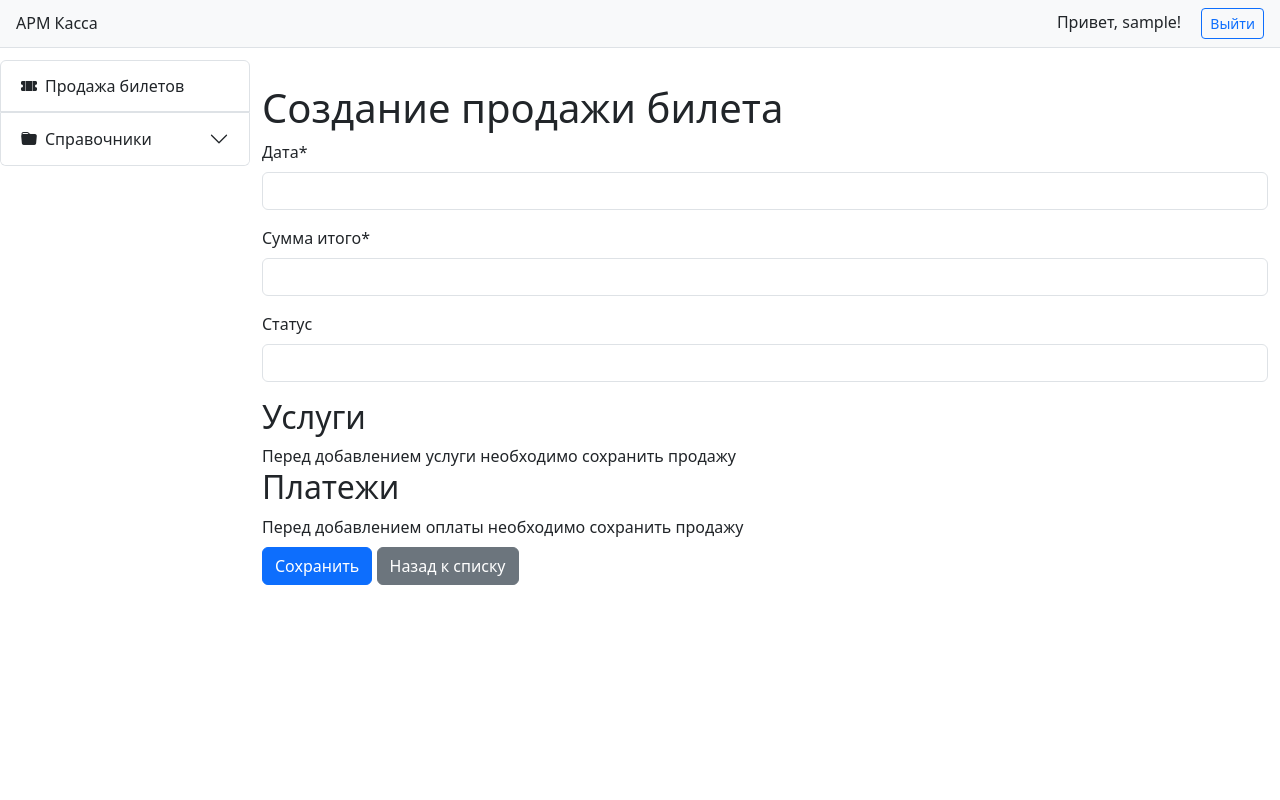
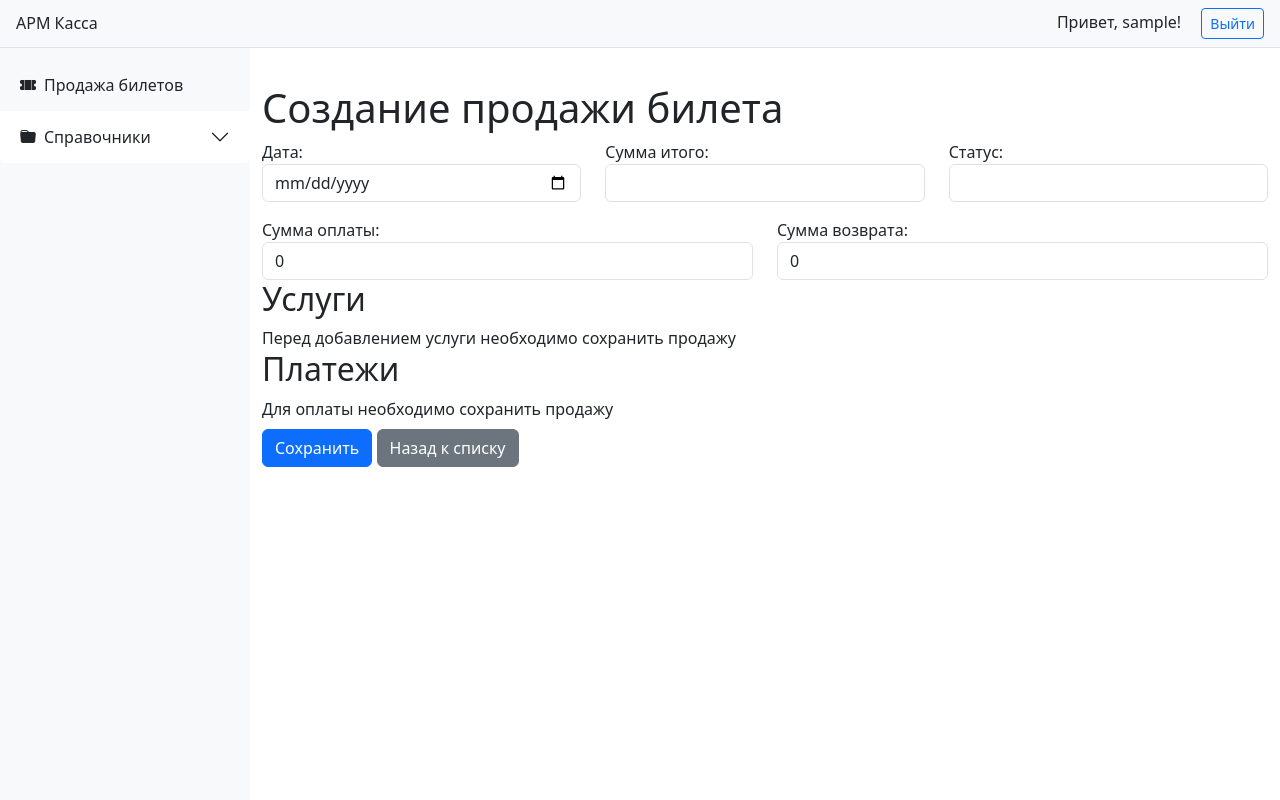
Before and after one commit to baghdat-bm/maBoxOffice, a Django app: page /ticket-sales/create/ in a window 1280 px wide. Run offline with Django 5.2, Linux system fonts and the light colour scheme; the visitor is signed in with stand-in values (Sample User, id 1); some libraries are stand-ins or nearby versions.

Commit message:
в продажи добавил поля оплаты и возврата, скорректировал ее форму и шаблон

```diff
--- a/webapp/templates/base.html
+++ b/webapp/templates/base.html
@@ -45,6 +45,40 @@
         .accordion-button.no-arrow:active, .accordion-button.no-arrow:focus {
             background-color: #e7f3ff; /* светло-голубой цвет */
             box-shadow: none;
+        }
+
+        /* Убираем обводку и фон для заголовков аккордеона */
+        .accordion-button {
+            border: none;
+            box-shadow: none;
+        }
+
+        /* Убираем обводку при активации и фокусе */
+        .accordion-button:focus, .accordion-button:not(.collapsed) {
+            box-shadow: none;
+            border: none;
+        }
+
+        /* Убираем границу вокруг самого аккордеона */
+        .accordion-item {
+            border: none;
+        }
+
+        /* Стили для текста ссылок внутри аккордеона */
+        .accordion-body .nav-link {
+            color: inherit; /* Наследовать цвет от родителя */
+            text-decoration: none; /* Убираем подчеркивание */
+        }
+
+        /* Цвет текста при наведении */
+        .accordion-body .nav-link:hover {
+            color: #0d6efd; /* Стандартный цвет ссылки при наведении */
+        }
+
+        /* Убираем постоянное выделение */
+        .accordion-body .nav-link:focus, .accordion-body .nav-link:active {
+            color: #0d6efd;
+            text-decoration: none;
         }
     </style>
 
--- a/webapp/templates/site/navbar.html
+++ b/webapp/templates/site/navbar.html
@@ -1,6 +1,6 @@
-<div class="accordion" id="navbarAccordion" style="position: fixed; top: 0; left: 0; height: 100%; width: 250px; padding-top: 60px;">
+<div class="accordion bg-light" id="navbarAccordion" style="position: fixed; top: 0; left: 0; height: 100%; width: 250px; padding-top: 60px;">
     <!-- Элемент Продажа билетов как часть аккордеона, без постоянного выделения -->
-    <div class="accordion-item">
+    <div class="accordion-item bg-light">
         <h2 class="accordion-header" id="headingTicketSales">
             <a class="accordion-button no-arrow d-flex align-items-center" href="{% url 'ticket_sales:ticket-sale-list' %}" style="text-decoration: none;">
                 <i class="bi bi-ticket-perforated-fill me-2"></i> Продажа билетов
@@ -9,7 +9,7 @@
     </div>
 
     <!-- Элемент Справочники как раскрывающийся компонент -->
-    <div class="accordion-item">
+    <div class="accordion-item bg-light">
         <h2 class="accordion-header" id="headingReferences">
             <button class="accordion-button collapsed" type="button" data-bs-toggle="collapse" data-bs-target="#collapseReferences" aria-expanded="false" aria-controls="collapseReferences">
                 <i class="bi bi-folder-fill me-2"></i> Справочники
--- a/webapp/templates/ticket_sales/partials/ticket_sales_payments_list.html
+++ b/webapp/templates/ticket_sales/partials/ticket_sales_payments_list.html
@@ -1,7 +1,7 @@
 <ul class="list-group">
     {% for payment in ticket_sale.ticketsalespayments_set.all %}
         <li class="list-group-item d-flex justify-content-between align-items-center">
-            {{ payment.payment_method }} - {{ payment.accepted_amount }} тг.
+            {{ payment.payment_method }} - {{ payment.accepted_amount }} ₸
             <span>
             <button class="btn btn-sm btn-warning"
                     hx-get="{% url 'ticket_sales:ticket-sales-payments-update' ticket_sale.id payment.id %}"
--- a/webapp/templates/ticket_sales/partials/ticket_sales_payments_list_view.html
+++ b/webapp/templates/ticket_sales/partials/ticket_sales_payments_list_view.html
@@ -1,7 +1,7 @@
 <ul class="list-group">
     {% for payment in ticket_sale.ticketsalespayments_set.all %}
         <li class="list-group-item d-flex justify-content-between align-items-center">
-            {{ payment.payment_method }} - {{ payment.accepted_amount }} тг.
+            {{ payment.payment_method }} - {{ payment.accepted_amount }} ₸
         </li>
     {% endfor %}
 </ul>
--- a/webapp/templates/ticket_sales/partials/ticket_sales_service_list.html
+++ b/webapp/templates/ticket_sales/partials/ticket_sales_service_list.html
@@ -1,7 +1,7 @@
 <ul class="list-group">
     {% for service in ticket_sale.ticketsalesservice_set.all %}
         <li class="list-group-item d-flex justify-content-between align-items-center">
-            {{ service.service.name }} ({{ service.event.name }}) - {{ service.total_amount }} тг.
+            {{ service.service.name }} ({{ service.event.name }}) - {{ service.total_amount }} ₸
             <span>
             <button class="btn btn-sm btn-warning"
                     hx-get="{% url 'ticket_sales:ticket-sales-service-update' ticket_sale.id service.id %}"
--- a/webapp/templates/ticket_sales/partials/ticket_sales_service_list_view.html
+++ b/webapp/templates/ticket_sales/partials/ticket_sales_service_list_view.html
@@ -1,7 +1,7 @@
 <ul class="list-group">
     {% for service in ticket_sale.ticketsalesservice_set.all %}
         <li class="list-group-item d-flex justify-content-between align-items-center">
-            {{ service.service.name }} ({{ service.event.name }}) - {{ service.total_amount }} тг.
+            {{ service.service.name }} ({{ service.event.name }}) - {{ service.total_amount }} ₸
         </li>
     {% endfor %}
 </ul>
--- a/webapp/templates/ticket_sales/ticket_sale_confirm_delete.html
+++ b/webapp/templates/ticket_sales/ticket_sale_confirm_delete.html
@@ -5,7 +5,7 @@
 {% block content %}
 <div class="container mt-4">
     <h1>Удалить продажу билета №{{ object.id }}?</h1>
-    <p>Вы уверены, что хотите удалить продажу билета от {{ object.date }} на сумму {{ object.amount }} тг?</p>
+    <p>Вы уверены, что хотите удалить продажу билета от {{ object.date }} на сумму {{ object.amount }} ₸?</p>
     <form method="post">
         {% csrf_token %}
         <button type="submit" class="btn btn-danger">Удалить</button>
--- a/webapp/templates/ticket_sales/ticket_sale_detail.html
+++ b/webapp/templates/ticket_sales/ticket_sale_detail.html
@@ -6,7 +6,7 @@
 <div class="container mt-4">
     <h1>Продажа Билета №{{ object.id }}</h1>
     <p>Дата: {{ object.date }}</p>
-    <p>Сумма итого: {{ object.amount }} ₽</p>
+    <p>Сумма итого: {{ object.amount }} ₸</p>
     <p>Статус: {{ object.status }}</p>
 
     <h2>Услуги</h2>
--- a/webapp/templates/ticket_sales/ticket_sale_form.html
+++ b/webapp/templates/ticket_sales/ticket_sale_form.html
@@ -1,5 +1,6 @@
 {% extends 'base.html' %}
 {% load crispy_forms_tags %}
+{% load form_filters %}
 
 {% block title %}{% if form.instance.id %}Редактирование{% else %}Создание{% endif %} продажи билета{% endblock %}
 
@@ -17,7 +18,44 @@
 
         <form method="post">
             {% csrf_token %}
-            {{ form|crispy }}
+            <!-- Сетка для первой строки с полями date, amount и status -->
+            <div class="row">
+                <div class="col-md-4">
+                    <div class="form-group">
+                        {{ form.date.label_tag }}
+                        {{ form.date|add_class:"form-control" }}
+                    </div>
+                </div>
+                <div class="col-md-4">
+                    <div class="form-group">
+                        {{ form.amount.label_tag }}
+                        {{ form.amount|add_class:"form-control" }}
+                    </div>
+                </div>
+                <div class="col-md-4">
+                    <div class="form-group">
+                        {{ form.status.label_tag }}
+                        {{ form.status|add_class:"form-control" }}
+                    </div>
+                </div>
+            </div>
+
+            <!-- Сетка для новой строки с полями paid_amount и refund_amount -->
+            <div class="row mt-3">
+                <div class="col-md-6">
+                    <div class="form-group">
+                        {{ form.paid_amount.label_tag }}
+                        {{ form.paid_amount|add_class:"form-control" }}
+                    </div>
+                </div>
+                <div class="col-md-6">
+                    <div class="form-group">
+                        {{ form.refund_amount.label_tag }}
+                        {{ form.refund_amount|add_class:"form-control" }}
+                    </div>
+                </div>
+            </div>
+
             <h2>Услуги</h2>
             <div id="ticket-sales-service-list">
                 {% if form.instance.id %}
@@ -41,20 +79,13 @@
                 {% endif %}
             </div>
             {% if form.instance.id %}
-                <button type="button" class="btn btn-secondary mt-2"
-                        hx-get="{% url 'ticket_sales:ticket-sales-payments-create' form.instance.id %}"
-                        hx-target="#ticket-sales-payments-list" hx-swap="beforeend">
-                    Добавить платеж
-                </button>
-
                 <button type="button" class="btn btn-success mt-2" id="start-payment"
-                        data-ticket-sale-id="{{ ticket_sale.id }}"
-                        data-payment-id="{{ form.instance.id }}">
+                        data-ticket-sale-id="{{ form.instance.id }}">
                     Выполнить оплату
                 </button>
 
             {% else %}
-                Перед добавлением оплаты необходимо сохранить продажу
+                Для оплаты необходимо сохранить продажу
             {% endif %}
 
             <div class="mt-2">
@@ -64,6 +95,7 @@
         </form>
     </div>
 {% endblock %}
+
 
 {% block scripts %}
     <script>
@@ -81,9 +113,8 @@
 
             // Получаем значения из атрибутов данных
             const ticketSaleId = this.getAttribute('data-ticket-sale-id');
-            const paymentId = this.getAttribute('data-payment-id');
 
-            fetch(`/ticket-sales/payment-process/${ticketSaleId}/${paymentId}/`, {
+            fetch(`/ticket-sales/payment-process/${ticketSaleId}/`, {
                 method: 'POST',
                 body: paymentFormData
             })
@@ -108,7 +139,7 @@
             const progressBar = document.getElementById('payment-progress-bar');
             const progressText = document.getElementById('payment-progress-text');
 
-            fetch(`{% url 'ticket_sales:check-payment-status' process_id=0 %}`.replace('0', processId))
+            fetch(`{% url 'ticket_sales:check-payment-status' process_id=0 %}`.replace(0, processId))
                 .then(response => response.json())
                 .then(data => {
                     if (data.status === 'wait') {
--- a/webapp/templates/ticket_sales/ticket_sale_list.html
+++ b/webapp/templates/ticket_sales/ticket_sale_list.html
@@ -9,9 +9,11 @@
         <ul class="list-group">
             {% for sale in object_list %}
                 <li class="list-group-item d-flex justify-content-between align-items-center">
-            <a href="{% url 'ticket_sales:ticket-sale-detail' sale.id %}">№{{ sale.id }} от {{ sale.date }}</a>
+                    <a href="{% url 'ticket_sales:ticket-sale-detail' sale.id %}">№{{ sale.id }} от {{ sale.date }} на
+                        сумму {{ sale.amount }} ₸</a>
                     <span>
-                <a href="{% url 'ticket_sales:ticket-sale-update' sale.id %}" class="btn btn-sm btn-warning">Изменить</a>
+                <a href="{% url 'ticket_sales:ticket-sale-update' sale.id %}"
+                   class="btn btn-sm btn-warning">Изменить</a>
                 <a href="{% url 'ticket_sales:ticket-sale-delete' sale.id %}" class="btn btn-sm btn-danger">Удалить</a>
             </span>
                 </li>
--- a/webapp/ticket_sales/forms.py
+++ b/webapp/ticket_sales/forms.py
@@ -1,11 +1,20 @@
 from django import forms
+from crispy_forms.layout import Layout, Row, Column, Submit, Fieldset, ButtonHolder, Field, Div
+from crispy_forms.helper import FormHelper
+
 from .models import TicketSale, TicketSalesService, TicketSalesPayments
 
 
 class TicketSaleForm(forms.ModelForm):
+    date = forms.DateField(
+        widget=forms.DateInput(format='%Y-%m-%d', attrs={'type': 'date'}),
+        input_formats=['%Y-%m-%d'],
+        label='Дата'
+    )
+
     class Meta:
         model = TicketSale
-        fields = ['date', 'amount', 'status']
+        fields = ['date', 'amount', 'status', 'paid_amount', 'refund_amount']
 
 
 class TicketSalesServiceForm(forms.ModelForm):
@@ -29,5 +38,5 @@ class TicketSalesServiceForm(forms.ModelForm):
 class TicketSalesPaymentsForm(forms.ModelForm):
     class Meta:
         model = TicketSalesPayments
-        fields = ['payment_date', 'payment_method', 'accepted_from_the_buyer', 'amount_of_change',
-                  'accepted_amount', 'process_id', 'last_status', 'error_text', 'transaction_id', 'response_data']
+        fields = ['payment_date', 'payment_method', 'amount', 'process_id', 'last_status', 'error_text',
+                  'transaction_id', 'response_data']
--- a/webapp/ticket_sales/models.py
+++ b/webapp/ticket_sales/models.py
@@ -7,6 +7,8 @@ from references.models import Service, Event, Inventory
 class TicketSale(models.Model):
     date = models.DateField(verbose_name="Дата")
     amount = models.IntegerField(verbose_name="Сумма итого")
+    paid_amount = models.IntegerField(verbose_name="Сумма оплаты", blank=True, default=0)
+    refund_amount = models.IntegerField(verbose_name="Сумма возврата", blank=True, default=0)
     status = models.CharField(max_length=2, verbose_name='Статус', null=True, blank=True)
 
     def __str__(self):
@@ -54,10 +56,8 @@ class TicketSalesPayments(models.Model):
         choices=PaymentMethods,
         default="QR",
     )
-    accepted_from_the_buyer = models.IntegerField(verbose_name="Принято от покупателя")
-    amount_of_change = models.IntegerField(verbose_name="Сумма сдачи", blank=True, default=0)
-    accepted_amount = models.IntegerField(verbose_name="Принятая сумма", blank=True, default=0)
-    process_id = models.CharField(max_length=20, verbose_name='Идентификатор процесса', null=True, blank=True)
+    amount = models.IntegerField(verbose_name="Сумма оплаты", blank=True, default=0)
+    process_id = models.CharField(max_length=20, verbose_name='Идентификатор процесса', unique=True)
     last_status = models.CharField(max_length=15, verbose_name='Последний статус', null=True, blank=True)
     error_text = models.CharField(max_length=450, verbose_name='Текст ошибки', null=True, blank=True)
     transaction_id = models.CharField(max_length=20, verbose_name='Идентификатор успешной транзакции', null=True,
--- /dev/null
+++ b/webapp/ticket_sales/templatetags/form_filters.py
@@ -0,0 +1,8 @@
+from django import template
+
+register = template.Library()
+
+
+@register.filter(name='add_class')
+def add_class(value, arg):
+    return value.as_widget(attrs={'class': arg})
--- a/webapp/ticket_sales/urls.py
+++ b/webapp/ticket_sales/urls.py
@@ -30,6 +30,6 @@ urlpatterns = [
          name='ticket-sales-payments-delete'),
 
     # Payment process
-    path('payment-process/<int:ticket_sale_id>/<int:payment_id>/', payment_process, name='payment-process'),
+    path('payment-process/<int:ticket_sale_id>/', payment_process, name='payment-process'),
     path('check-payment-status/<int:process_id>/', check_payment_status, name='check-payment-status'),
 ]
--- a/webapp/ticket_sales/views.py
+++ b/webapp/ticket_sales/views.py
@@ -1,3 +1,5 @@
+from datetime import datetime
+
 import requests
 from django.shortcuts import render, get_object_or_404, redirect
 from django.urls import reverse_lazy
@@ -117,30 +119,42 @@ def ticket_sales_payments_delete(request, ticket_sale_id, pk):
     return render(request, 'ticket_sales/partials/ticket_sales_payments_confirm_delete.html', {'payment': payment})
 
 
-def payment_process(request, ticket_sale_id, payment_id):
-    payment = TicketSalesPayments.objects.get(ticket_sale_id=ticket_sale_id, id=payment_id)
+def payment_process(request, ticket_sale_id):
+    ticket_sale = TicketSale.objects.get(id=ticket_sale_id)
     payload = {
-        'amount': payment.accepted_amount,
-        'method': payment.payment_method,
+        'amount': ticket_sale.amount,
         # добавьте другие необходимые данные
     }
 
     try:
-        response = requests.post('http://localhost:8080/payment', json=payload)
+        response = requests.get(f'http://localhost:8080/payment?amount={ticket_sale.amount}')
         response_data = response.json()
         if response.status_code == 200 and response_data.get('status') == 'success':
-            payment.process_id = response_data.get('process_id')
-            payment.save()
-            return JsonResponse({'status': 'success', 'process_id': payment.process_id})
+            new_payment = TicketSalesPayments.objects.create()
+            new_payment.ticket_sale = ticket_sale
+            new_payment.process_id = response_data.get('processId')
+            new_payment.payment_date = datetime.now()
+            new_payment.amount = ticket_sale.amount
+            new_payment.save()
+            return JsonResponse({'status': 'success', 'process_id': new_payment.process_id})
         else:
             return JsonResponse({'status': 'fail'})
     except requests.RequestException:
         return JsonResponse({'status': 'fail'})
 
 
-def check_payment_status(request, process_id=None):
+def check_payment_status(request, process_id):
     try:
         response = requests.get(f'http://localhost:8080/status/{process_id}')
+        response_data = response.json()
+        chequeInfo = response_data.get("chequeInfo")
+        if response.status_code == 200 and response_data.get('status') == 'success':
+            payment = TicketSalesPayments.objects.get(process_id=process_id)
+            payment.amount = chequeInfo['amount']
+            payment.payment_date = chequeInfo['date']
+            payment.payment_method = chequeInfo['method']
+            payment.response_data = response_data
+            payment.save()
         return JsonResponse(response.json())
     except requests.RequestException:
         return JsonResponse({'status': 'fail'})
```
Also changed, not shown: webapp/ticket_sales/migrations/0003_remove_ticketsalespayments_accepted_amount_and_more.py (added), webapp/ticket_sales/migrations/0004_ticketsale_paid_amount_ticketsale_refund_amount.py (added), webapp/ticket_sales/templatetags/__init__.py (added). Lines whose indentation alone changed are shown as unchanged.
